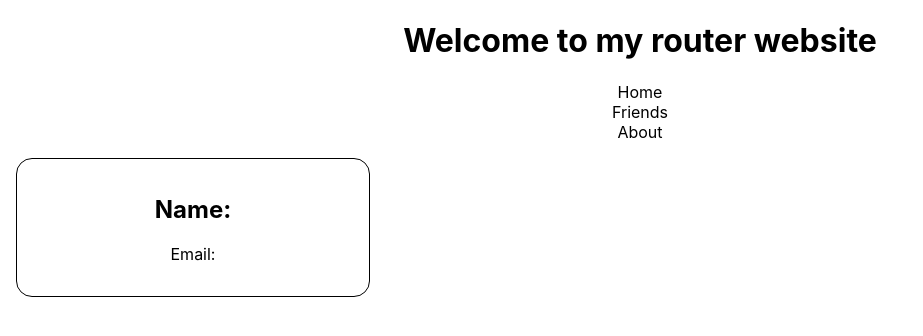
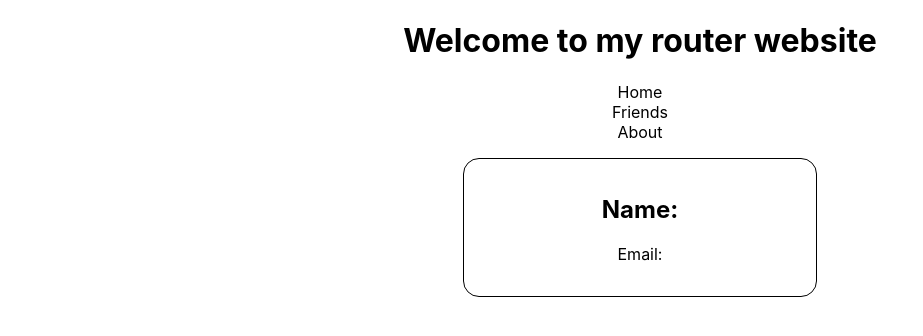
Before and after one commit to Neamul01/react-rute, a React (Create React App) app: page /friend/1 in a window 1280 px wide. Shown: the top 336 px of the page, without its empty margins (0-923 px from the left). Built offline with nearby package versions, Linux system fonts and the light colour scheme; no server answers.

Commit message:
friend details aligned

```diff
--- a/src/component/Friends/FriendDetails/FriendDetails.js
+++ b/src/component/Friends/FriendDetails/FriendDetails.js
@@ -10,10 +10,12 @@ const FriendDetails = () => {
     console.log(friend)
     const { name, email } = friend
     return (
-        <div style={{ alignItems: 'center', width: '20rem', margin: '1rem', padding: '1rem', border: '1px solid black', borderRadius: '1rem' }}>
-            <h2>Name: {name}</h2>
-            <p>Email: {email}</p>
-            <p></p>
+        <div style={{ margin: '0 auto', display: 'flex', justifyContent: 'center' }}>
+            <div style={{ alignItems: 'center', width: '20rem', margin: '1rem', padding: '1rem', border: '1px solid black', borderRadius: '1rem' }}>
+                <h2>Name: {name}</h2>
+                <p>Email: {email}</p>
+                <p></p>
+            </div>
         </div>
     );
 };
```
